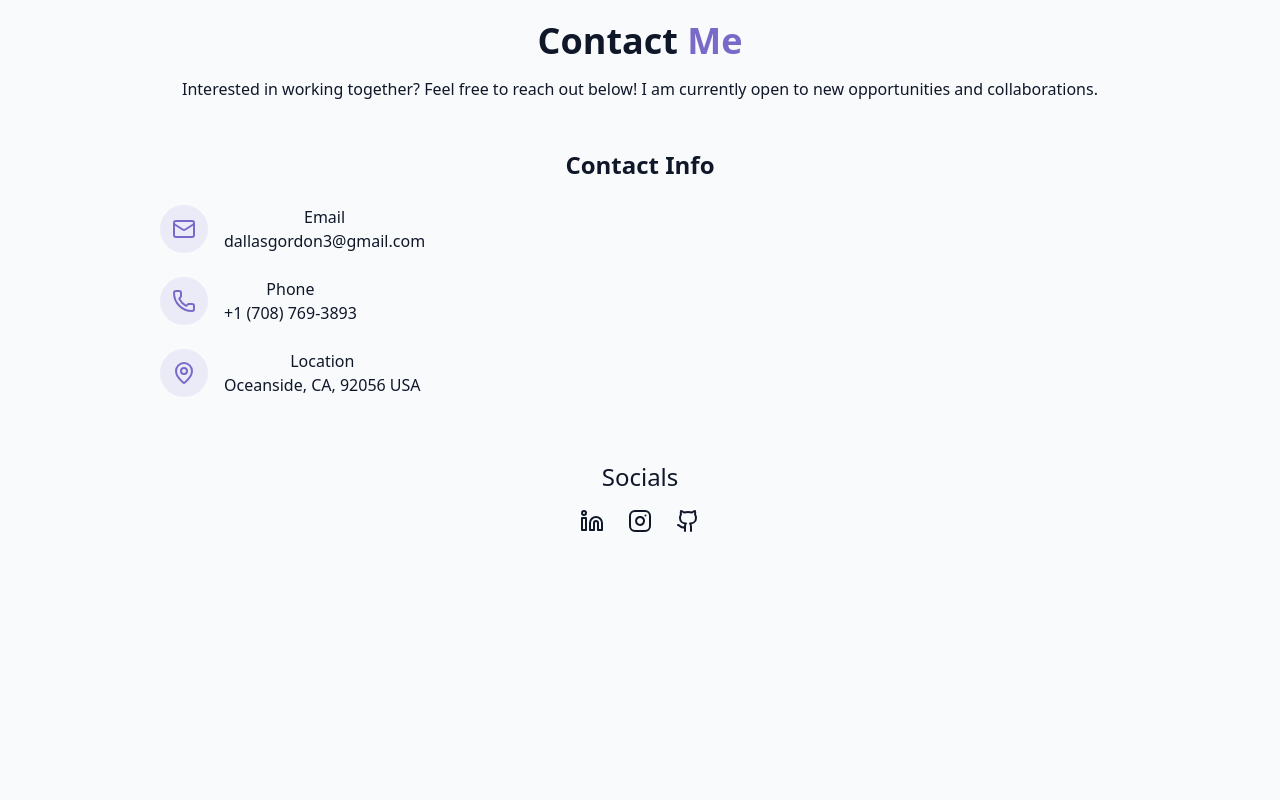
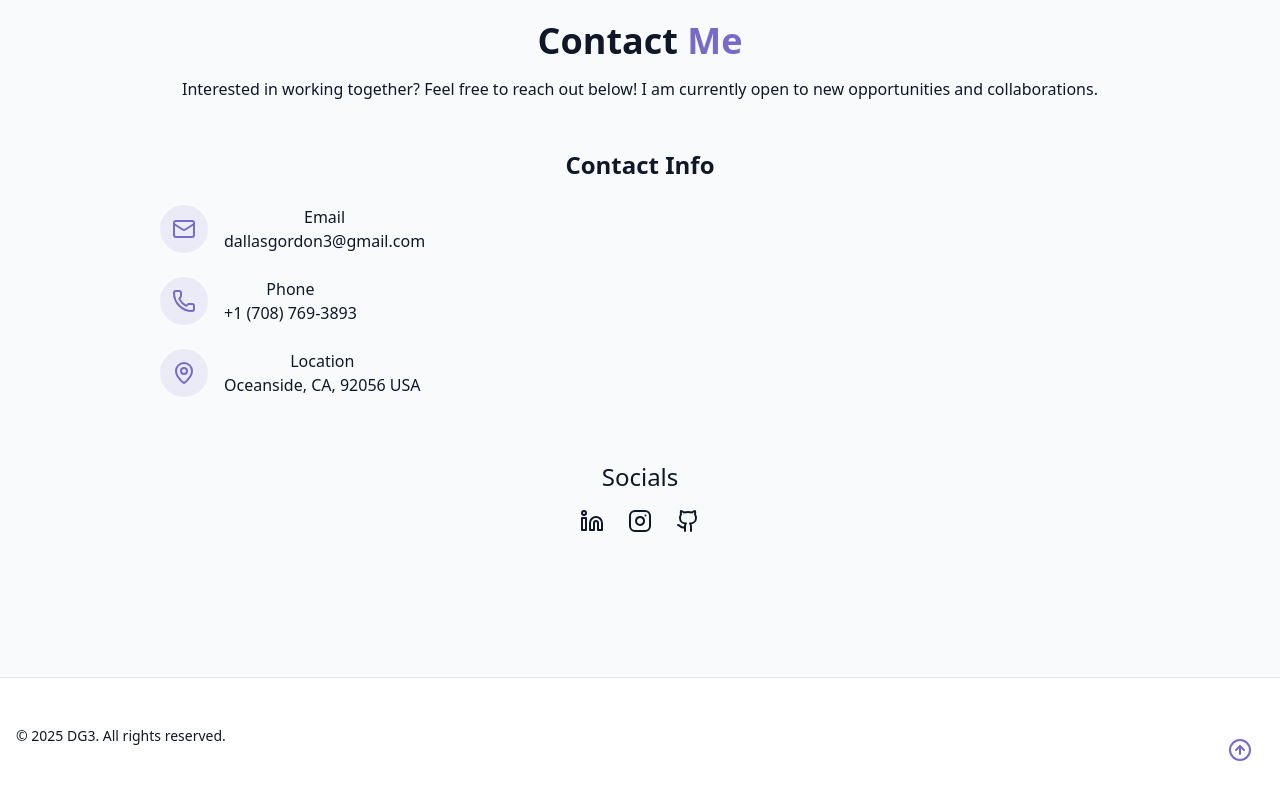
Before and after one commit to tkdguy85/my-portfolio, a React (Vite) app in the folder react-portfolio-project/: page / in a window 1280 px wide. Shown: the part 4875-5675 px from the top of the page. Before the commit the page ends 5504 px from the top, so only its background shows below. Built offline with nearby package versions, Linux system fonts and the light colour scheme.

Commit message:
Footer added

```diff
--- /dev/null
+++ b/react-portfolio-project/src/components/Footer.jsx
@@ -0,0 +1,17 @@
+import { CircleArrowUp } from "lucide-react"
+
+export const Footer = () => {
+  return(
+    <footer className="py-12 px-4 bg-card relative border-t border-border mt-12 flex flex-wrap justify-between itemse-center">
+      <p className="text-sm text-muted-foreground">&copy; {new Date().getFullYear()} DG3. All rights reserved.</p>
+
+      <a
+        href="#hero"
+        className="p-3 rounded-full bg-secondary/30 hover:bg-secondary/50 transition-colors duration-500 ml-auto"
+      >
+        <span className="sr-only">Back to top</span>
+        <CircleArrowUp className="h-6 w-6 text-primary hover:text-primary/70 transition-colors duration-500" />
+      </a>
+    </footer>
+  )
+}
--- a/react-portfolio-project/src/pages/Home.jsx
+++ b/react-portfolio-project/src/pages/Home.jsx
@@ -6,6 +6,7 @@ import { AboutSection } from "../components/AboutSection"
 import { SkillsSection } from "../components/SkillsSection"
 import { ProjectSection } from "../components/ProjectSection"
 import { ContactSection } from "../components/ContactSection"
+import { Footer } from "../components/Footer"
 // import { DayTimeBackground } from "../components/DayTimeBackground"
 
 export const Home = () => {
@@ -32,5 +33,6 @@ export const Home = () => {
     </main>
 
     {/* Footer */}
+    <Footer />
   </div>
 }
```
